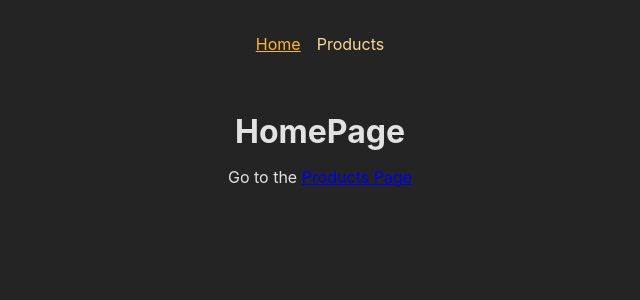
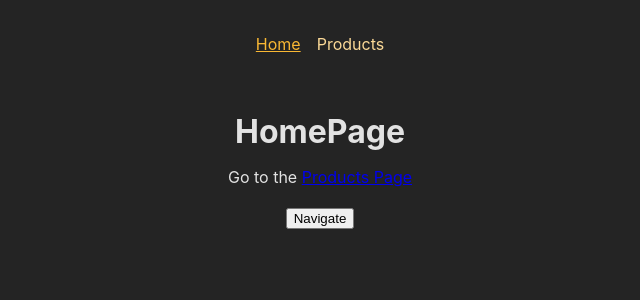
Before and after one commit to AshKatLuck/react-router-multipage-spa, a React (Create React App) app: page / in a window 1280 px wide. Shown: the top 300 px of the page, without its empty margins (320-960 px from the left). Built offline with nearby package versions, Linux system fonts and the light colour scheme.

Commit message:
add navigate button

```diff
--- a/src/pages/Home.js
+++ b/src/pages/Home.js
@@ -1,11 +1,17 @@
-import { Link } from "react-router-dom";
+import { Link, useNavigate } from "react-router-dom";
 function HomePage() {
+  const navigate = useNavigate();
+  const navigateHandler = () => {
+    navigate("/products");
+  };
+
   return (
     <>
       <h1>HomePage</h1>
       <p>
         Go to the <Link to="/products">Products Page</Link>
       </p>
+      <button onClick={navigateHandler}>Navigate</button>
     </>
   );
 }
```
